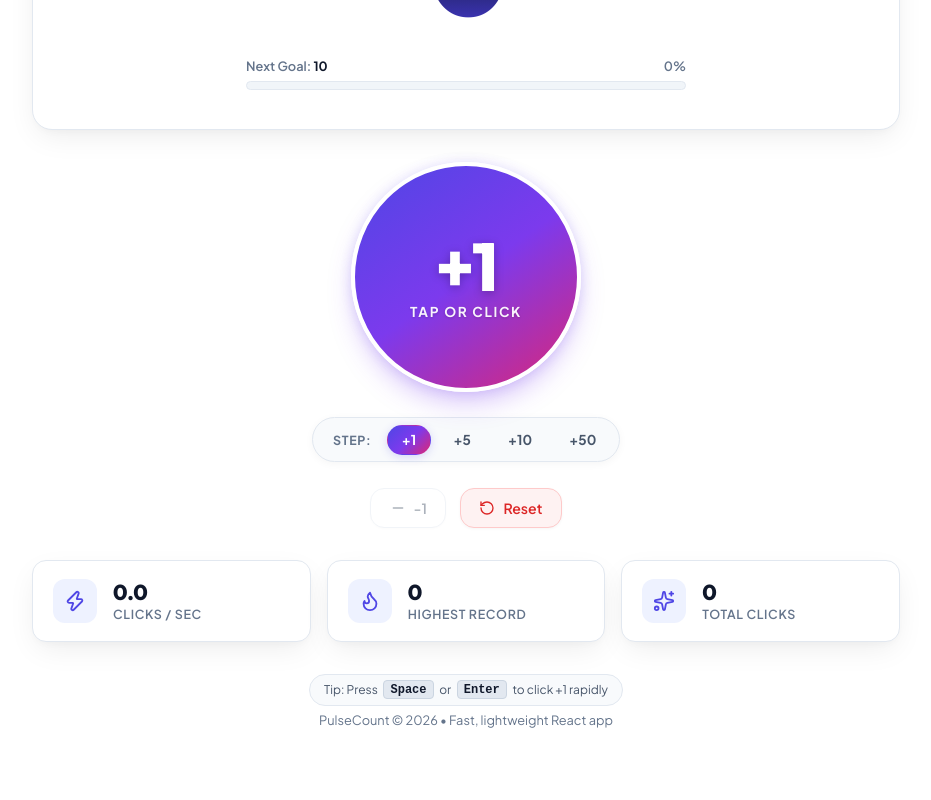
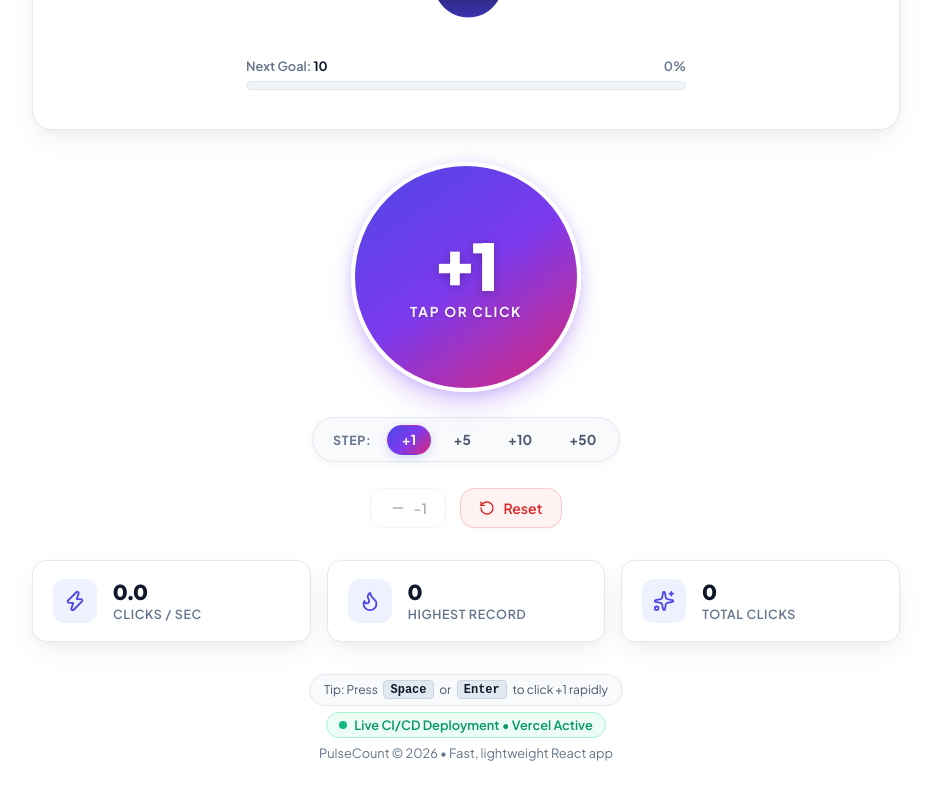
Before and after one commit to bharath-techcitta/jenkinstest, a React (Vite) app: page / in a window 1280 px wide. Shown: the part 328-1128 px from the top of the page, without its empty margins (174-1105 px from the left). Before the commit the page ends 1096 px from the top, so only its background shows below. Built offline with nearby package versions, Linux system fonts and the light colour scheme.

Commit message:
feat(ui): add live Vercel CI/CD deployment indicator to verify automated release

```diff
--- a/src/App.jsx
+++ b/src/App.jsx
@@ -418,6 +418,10 @@ export default function App() {
             <kbd className="key-kbd">Enter</kbd>
             <span>to click +{step} rapidly</span>
           </div>
+          <div style={{ display: 'inline-flex', alignItems: 'center', gap: '0.45rem', fontSize: '0.8rem', fontWeight: 600, color: '#059669', background: '#ecfdf5', padding: '0.25rem 0.75rem', borderRadius: '9999px', border: '1px solid #a7f3d0' }}>
+            <span style={{ width: 8, height: 8, borderRadius: '50%', background: '#10b981', display: 'inline-block' }}></span>
+            <span>Live CI/CD Deployment &bull; Vercel Active</span>
+          </div>
           <div>PulseCount &copy; {new Date().getFullYear()} &bull; Fast, lightweight React app</div>
         </footer>
       </div>
```
